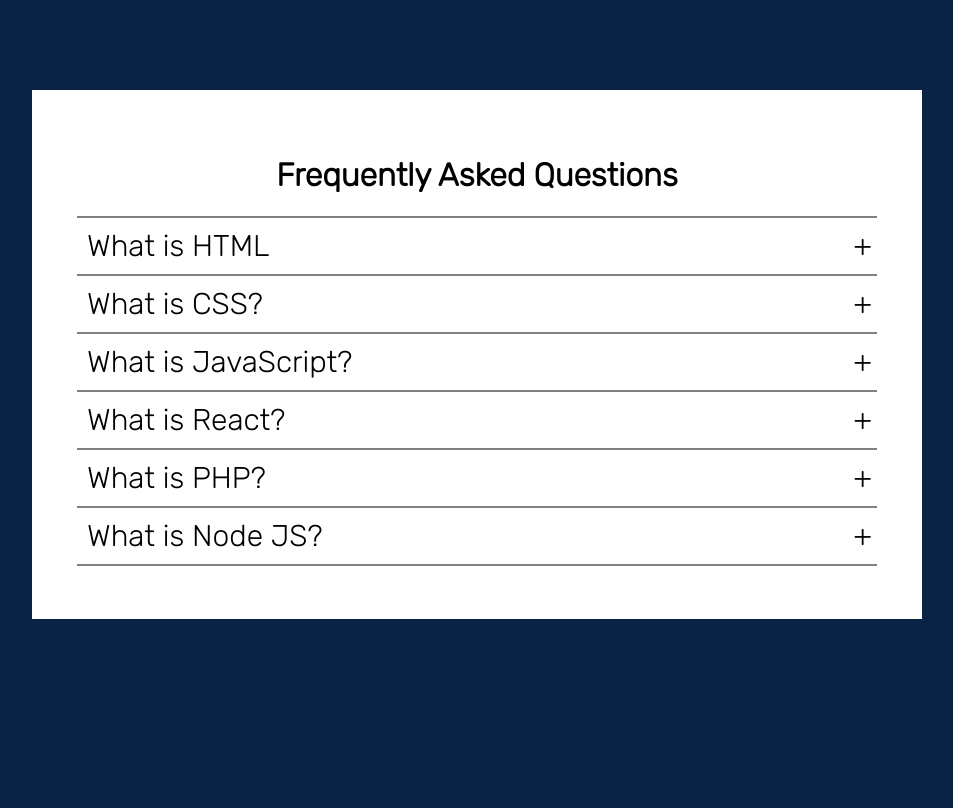
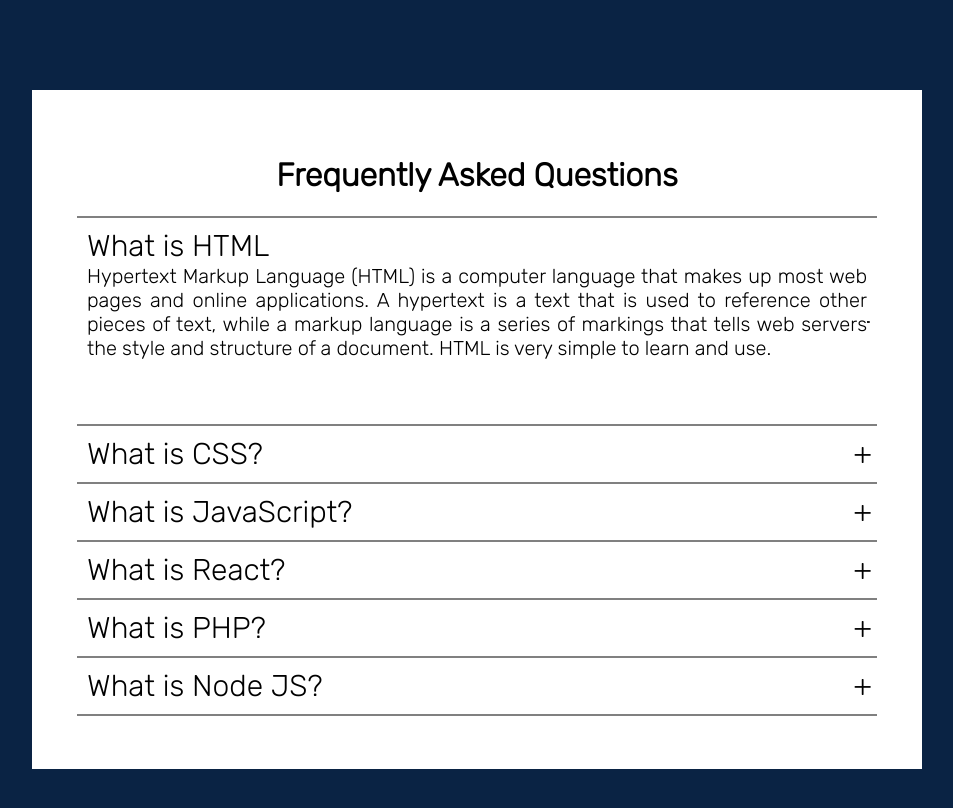
Before and after one commit to Hayden-MP/JS-mini-projects, a plain HTML site: page Accordion/index.html in a window 1280 px wide. Both pictures are taken after a click on the element 640 px from the left and 245 px from the top of the page. Shown: the whole page, without its empty margins (163-1116 px from the left). Drawn offline with Linux system fonts and the light colour scheme.

Commit message:
accordion finished with javascript function and CSS animation

```diff
--- a/Accordion/app.js
+++ b/Accordion/app.js
@@ -0,0 +1,7 @@
+const accordion = document.getElementsByClassName('container');
+
+for (i = 0; i < accordion.length; i++) {
+    accordion[i].addEventListener('click', function () {
+        this.classList.toggle('active')
+    })
+}
--- a/Accordion/styles.css
+++ b/Accordion/styles.css
@@ -70,3 +70,18 @@ h1 {
     margin-left: 0;
     border: 1px solid grey;
 }
+
+/*
+    Unhides the content when the active class is toggled, sets height
+*/
+.accordion .container.active .content {
+    height: 150px;
+}
+
+/*
+    Changes plus sign to negative sign once active
+*/
+.accordion .container.active .label::before {
+    content: '-';
+    font-size: 30px;
+}
```
Also changed, not shown: Accordion/index.html (line endings or trailing spaces).
